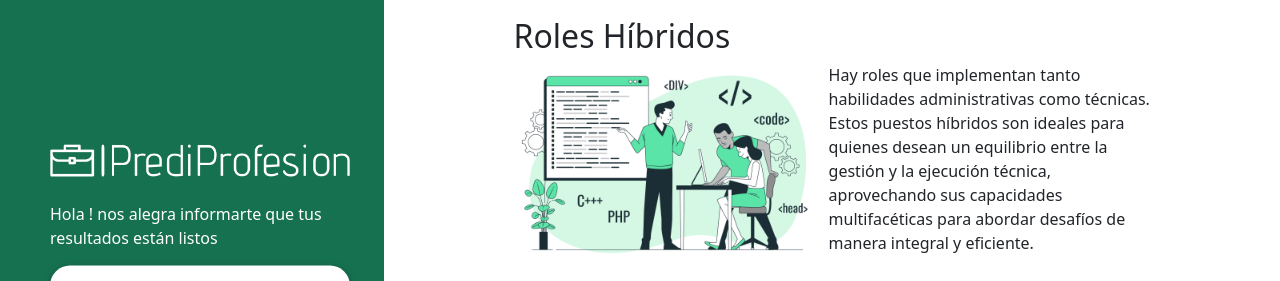
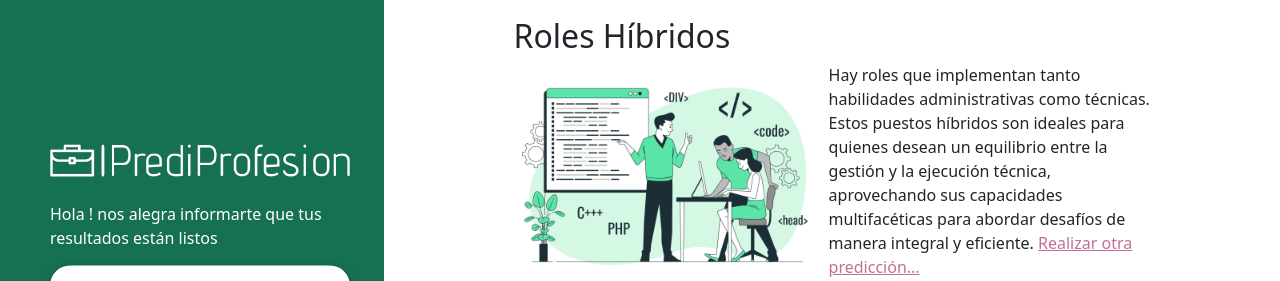
Before and after one commit to DJRT-11/Proyecto-ML, a Flask app: template templates/prediction.html in a window 1280 px wide. Shown: the part 103-384 px from the top of the page. Run offline with Flask 2, Linux system fonts and the light colour scheme; the template is opened without the code that fills it, so the values that code supplies are empty; parts of the project's set-up code (start-up, migrations or seed data) failed here and were passed over.

Commit message:
Add last adjustements

```diff
--- a/static/css/styles.css
+++ b/static/css/styles.css
@@ -281,6 +281,10 @@ box-shadow: 0 4px 5px 0 rgba(0,0,0,0.14),0 1px 10px 0 rgba(0,0,0,0.12),0 2px 4px
   width: 25px;
 }
 
+a{
+  color: #c46e97 !important;
+}
+
 @media (max-width: 768px) {
   .left-container{
     display: none;
--- a/static/js/script.js
+++ b/static/js/script.js
@@ -255,4 +255,4 @@ function fixStepIndicator(n) {
             duplicate : false,
             max : 10
         });
-        tagInput1.addData(['PHP' , 'JavaScript' , 'CSS'])
+        tagInput1.addData(['Python' , 'Pandas' , 'Data engineering'])
--- a/templates/prediction.html
+++ b/templates/prediction.html
@@ -42,20 +42,26 @@
                 <h2>Roles de Liderazgo y Administrativos</h2>
                 <div class="rol-description">
                     <img  src="../static/images/manager.jpg"/>
-                    <p>Nuestra app identifica y recomienda roles que se centran en la gestión y dirección de equipos, planificación estratégica y toma de decisiones. Estos puestos son ideales para quienes tienen habilidades en liderazgo, organización y comunicación, y buscan influir en el crecimiento y desarrollo de la empresa.</p>
+                    <p>Nuestra app identifica y recomienda roles que se centran en la gestión y dirección de equipos, planificación estratégica y toma de decisiones. Estos puestos son ideales para quienes tienen habilidades en liderazgo, organización y comunicación, y buscan influir en el crecimiento y desarrollo de la empresa.
+                        <a href="/">Realizar otra predicción...</a>
+                    </p>
                 </div>
             {% elif cluster == 2 %}
                 <h2>Roles Técnicos</h2>
 
                 <div class="rol-description">
                     <img src="../static/images/tech.jpg"/>
-                    <p> Para aquellos con habilidades especializadas y conocimientos profundos en áreas específicas, nuestra app sugiere roles técnicos que requieren una alta competencia técnica y precisión. Estos puestos son perfectos para profesionales que disfrutan de la resolución de problemas complejos y la implementación de soluciones innovadoras.</p>
+                    <p> Para aquellos con habilidades especializadas y conocimientos profundos en áreas específicas, nuestra app sugiere roles técnicos que requieren una alta competencia técnica y precisión. Estos puestos son perfectos para profesionales que disfrutan de la resolución de problemas complejos y la implementación de soluciones innovadoras.
+                        <a href="/">Realizar otra predicción...</a>
+                    </p>
                 </div>
             {% else %}
                 <h2>Roles Híbridos</h2>
                 <div class="rol-description">
                     <img src="../static/images/both.jpg"/>
-                    <p>Hay roles que implementan tanto habilidades administrativas como técnicas. Estos puestos híbridos son ideales para quienes desean un equilibrio entre la gestión y la ejecución técnica, aprovechando sus capacidades multifacéticas para abordar desafíos de manera integral y eficiente.</p>
+                    <p>Hay roles que implementan tanto habilidades administrativas como técnicas. Estos puestos híbridos son ideales para quienes desean un equilibrio entre la gestión y la ejecución técnica, aprovechando sus capacidades multifacéticas para abordar desafíos de manera integral y eficiente.
+                        <a href="/">Realizar otra predicción...</a>
+                    </p>
                 </div>
             {% endif %}
             <div class="jobs-container">
```
